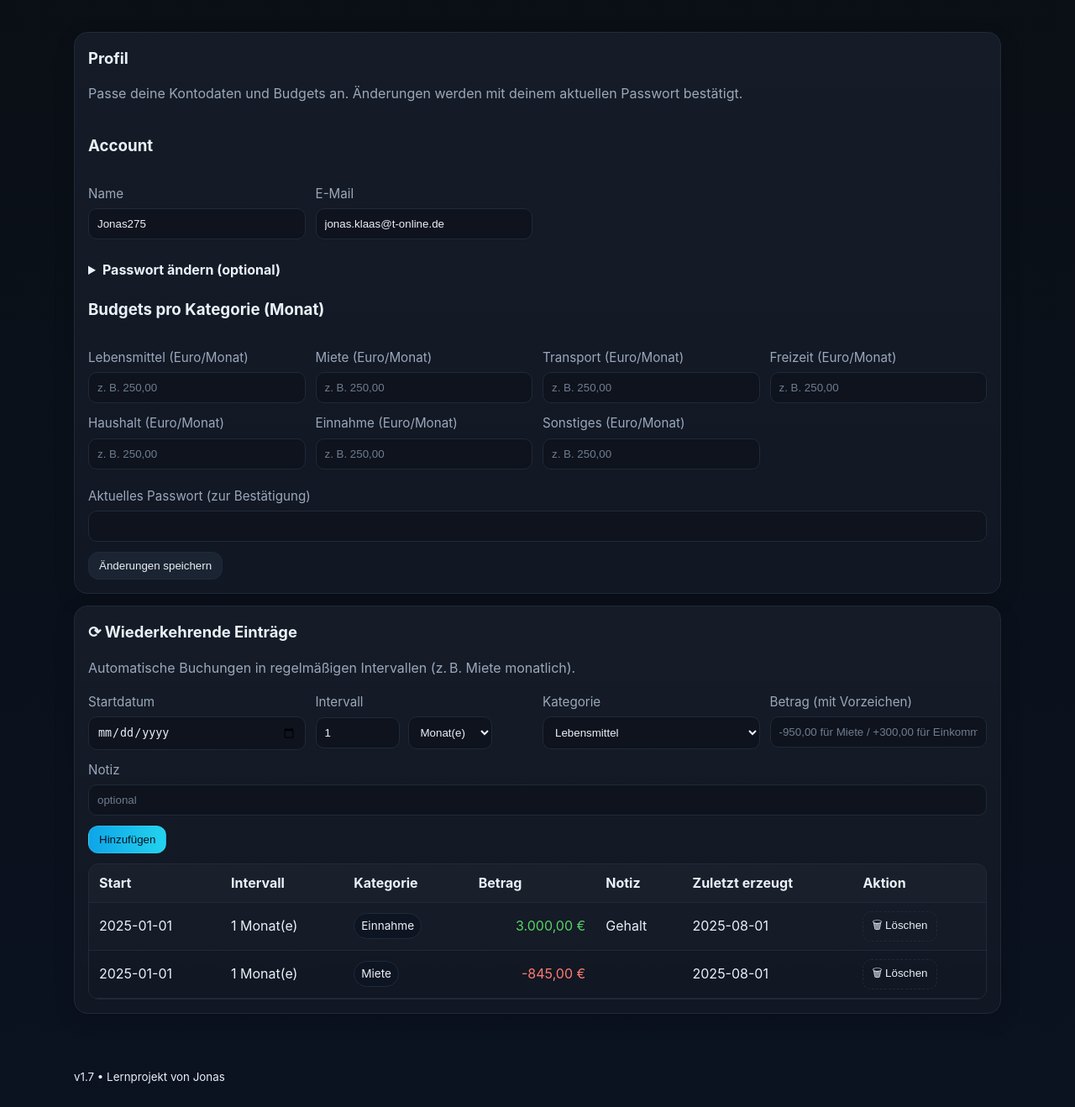
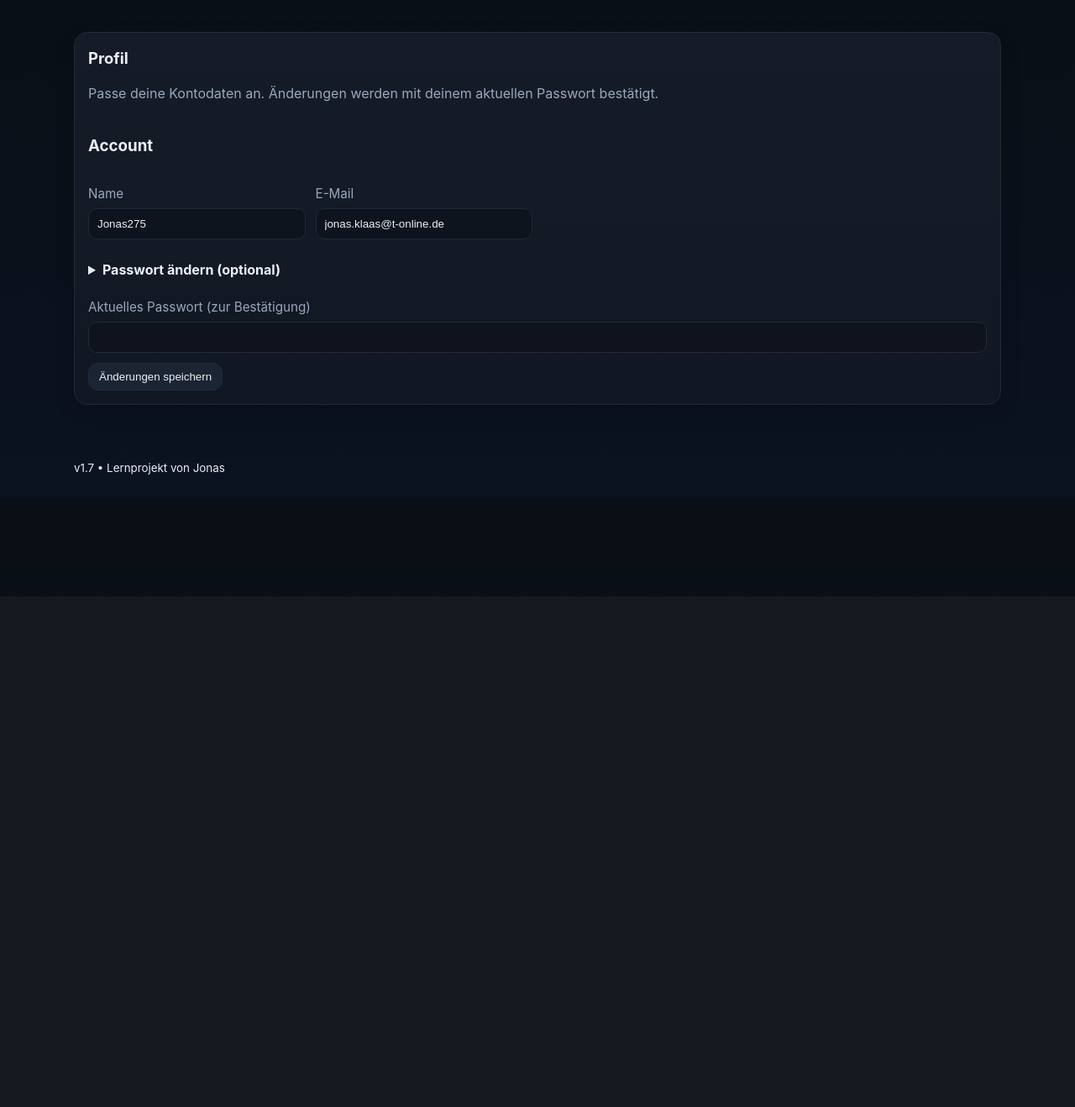
Before and after one commit to klaas709/haushaltsbuch, a Flask app: page /profile in a window 1280 px wide. Shown: the part 90-1408 px from the top of the page at 84% size. After the commit the page ends 655 px from the top, so only its background shows below. Run offline with Flask 3, Linux system fonts and the light colour scheme; a user stored in the database is signed in; data comes from the database, SQL or seed files in the repository; data that the repository does not hold is empty; some libraries are stand-ins or nearby versions.

Commit message:
v1.8: Profil bereinigt (altes link_accounts-Formular entfernt); Linking nur noch über Admin-Seite

```diff
--- a/templates/profile.html
+++ b/templates/profile.html
@@ -13,7 +13,7 @@
 
 <section class="card">
   <h2>Profil</h2>
-  <p class="muted">Passe deine Kontodaten und Budgets an. Änderungen werden mit deinem aktuellen Passwort bestätigt.</p>
+  <p class="muted">Passe deine Kontodaten an. Änderungen werden mit deinem aktuellen Passwort bestätigt.</p>
 
   <form class="form-grid" action="{{ url_for('profile_post') }}" method="post" novalidate>
     <h3 class="full">Account</h3>
@@ -44,14 +44,6 @@
       </div>
     </details>
 
-    <h3 class="full" style="margin-top:8px;">Budgets pro Kategorie (Monat)</h3>
-    {% for c in categories %}
-      <label>
-        <span>{{ c }} (Euro/Monat)</span>
-        <input type="text" name="budget_{{ c }}" value="{{ (budgets.get(c) if budgets else '')|default('', true)|euro if budgets and budgets.get(c) else '' }}" placeholder="z. B. 250,00">
-      </label>
-    {% endfor %}
-
     <label class="full" style="margin-top:8px;">
       <span>Aktuelles Passwort (zur Bestätigung)</span>
       <input type="password" name="current_password" required>
@@ -63,81 +55,4 @@
   </form>
 </section>
 
-<section class="card">
-  <h2>⟳ Wiederkehrende Einträge</h2>
-  <p class="muted">Automatische Buchungen in regelmäßigen Intervallen (z. B. Miete monatlich).</p>
-
-  <form class="form-grid" action="{{ url_for('recurring_add') }}" method="post" novalidate>
-    <label>
-      <span>Startdatum</span>
-      <input type="date" name="r_start" required>
-    </label>
-    <label>
-      <span>Intervall</span>
-      <div class="form-inline">
-        <input type="number" name="r_value" min="1" value="1" style="width:100px">
-        <select name="r_unit" required>
-          <option value="month" selected>Monat(e)</option>
-          <option value="week">Woche(n)</option>
-          <option value="day">Tag(e)</option>
-        </select>
-      </div>
-    </label>
-    <label>
-      <span>Kategorie</span>
-      <select name="r_category" required>
-        {% for c in categories %}<option value="{{ c }}">{{ c }}</option>{% endfor %}
-      </select>
-    </label>
-    <label>
-      <span>Betrag (mit Vorzeichen)</span>
-      <input type="text" name="r_amount" placeholder="-950,00 für Miete / +300,00 für Einkommen" required>
-    </label>
-    <label class="full">
-      <span>Notiz</span>
-      <input type="text" name="r_note" placeholder="optional">
-    </label>
-    <div class="actions">
-      <button class="btn btn-primary" type="submit">Hinzufügen</button>
-    </div>
-  </form>
-
-  {% if recurring and recurring|length > 0 %}
-    <div class="table-wrapper" style="margin-top:12px;">
-      <table class="table">
-        <thead>
-          <tr>
-            <th>Start</th>
-            <th>Intervall</th>
-            <th>Kategorie</th>
-            <th class="right">Betrag</th>
-            <th>Notiz</th>
-            <th>Zuletzt erzeugt</th>
-            <th>Aktion</th>
-          </tr>
-        </thead>
-        <tbody>
-          {% for r in recurring %}
-            <tr>
-              <td>{{ r.start_date }}</td>
-              <td>{{ r.interval_value }} {{ 'Monat(e)' if r.interval_unit=='month' else 'Woche(n)' if r.interval_unit=='week' else 'Tag(e)' }}</td>
-              <td><span class="badge">{{ r.category }}</span></td>
-              <td class="right {{ 'neg' if r.amount < 0 else 'pos' }}">{{ r.amount|euro }} €</td>
-              <td>{{ r.note }}</td>
-              <td>{{ r.last_applied or '–' }}</td>
-              <td class="actions">
-                <form action="{{ url_for('recurring_delete', r_id=r.id) }}" method="post" onsubmit="return confirm('Wiederkehrenden Eintrag löschen?');">
-                  <button class="btn btn-small btn-ghost" type="submit">🗑 Löschen</button>
-                </form>
-              </td>
-            </tr>
-          {% endfor %}
-        </tbody>
-      </table>
-    </div>
-  {% else %}
-    <p class="muted" style="margin-top:8px;">Noch keine wiederkehrenden Einträge.</p>
-  {% endif %}
-</section>
-
 {% endblock %}
```
